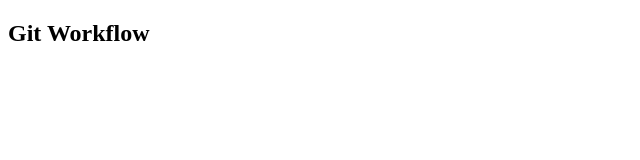
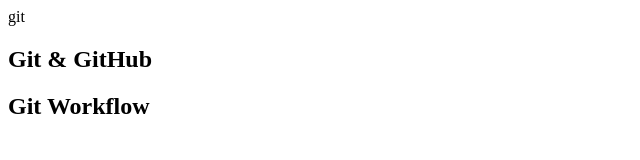
Before and after one commit to gitinfo2devopshub/testpro-02, a plain HTML site: page index.html in a window 1280 px wide. Shown: the whole page, without its empty margins (0-640 px from the left). Drawn offline with Linux system fonts and the light colour scheme.

Commit message:
changes done

```diff
--- /dev/null
+++ b/app.js
@@ -0,0 +1 @@
+console.log("javascript")
--- a/index.html
+++ b/index.html
@@ -5,7 +5,8 @@
     <meta name="viewport" content="width=device-width, initial-scale=1.0">
     <title>Git & GitHUb</title>
 </head>
-<body>
+<body>git
+    <h2>Git & GitHub</h2>
     <h2>Git Workflow</h2>
 </body>
 </html>
```
